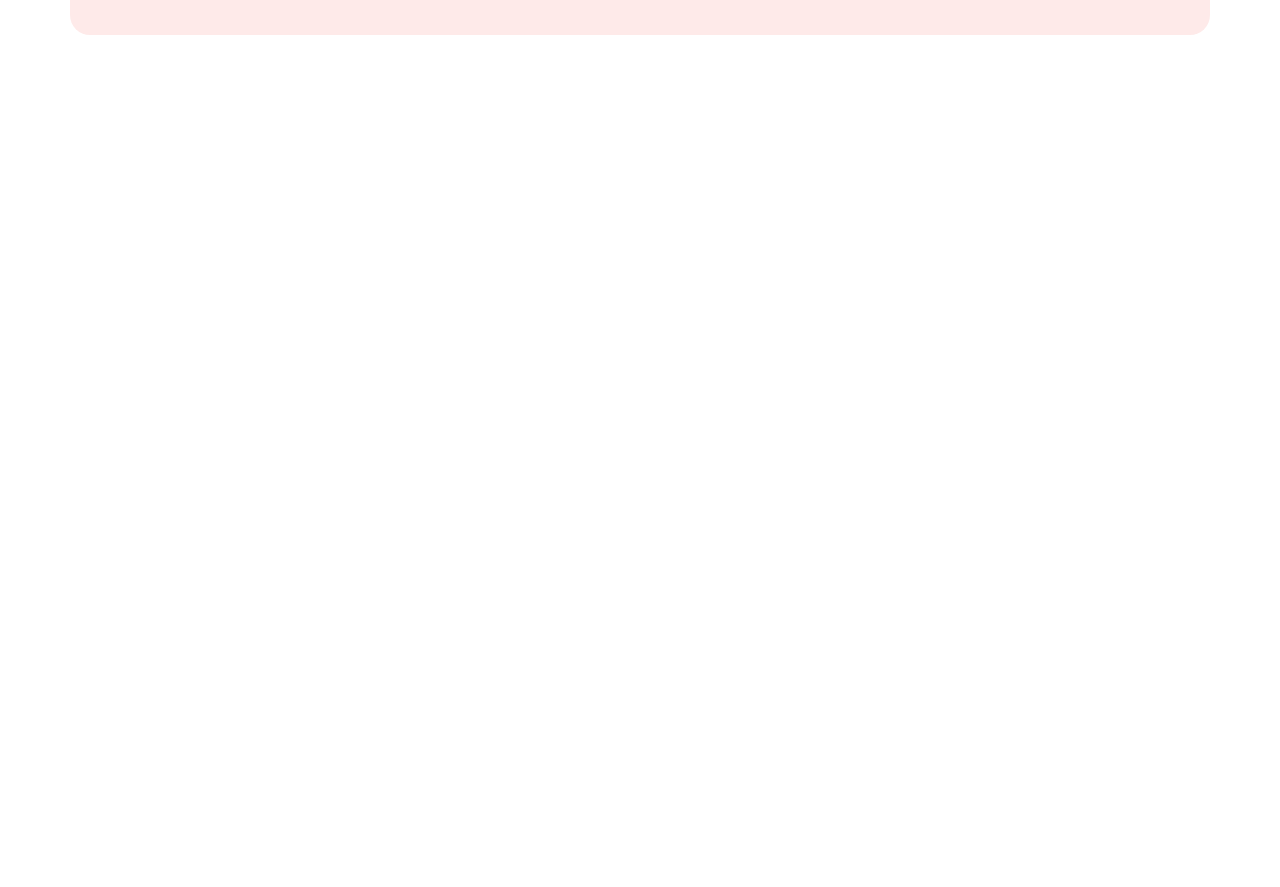
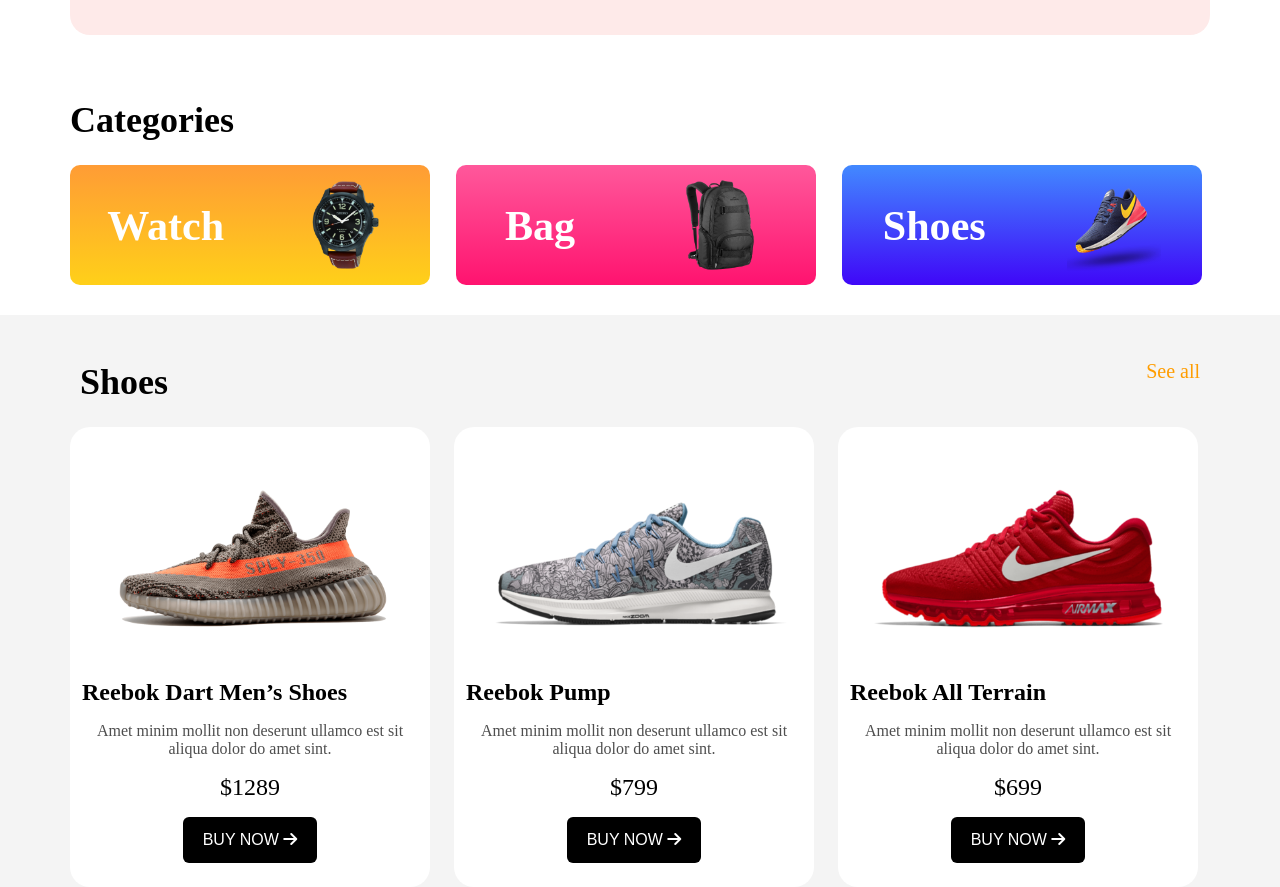
Before and after one commit to HabibShamun/Panda-Commerce, a plain HTML site: page index.html in a window 1280 px wide. Shown: the part 580-1467 px from the top of the page. Before the commit the page ends 800 px from the top, so only its background shows below. Drawn offline with Linux system fonts and the light colour scheme.

Commit message:
added the shoes selection portion

```diff
--- a/index.html
+++ b/index.html
@@ -49,9 +49,61 @@
                     <img src="./images/banner-images/tv.png" alt="">
                 </div>
             </div>
+            <div class="header-categories container">
+                <h2>Categories</h2>
+                <div class="category-container">
+                    <div class="category-card watch">
+                        <h3>Watch</h3>
+                        <img src="./images/categories/watch.png" alt="">
+                    </div>
+                    <div class="category-card bag">
+                        <h3>Bag</h3>
+                        <img src="./images/categories/bag.png" alt="">
+                    </div>
+                    <div class="category-card shoes">
+                        <h3>Shoes</h3>
+                        <img src="./images/categories/shoes.png" alt="">
+                    </div>
+                </div>
+            </div>
         </header>
 
         <main>
+
+            <section class="buying-portal container">
+                <div class="shoes-selection">
+                    <div class="shoes-header">
+                        <h2>Shoes</h2>
+                        <p>See all</p>
+                    </div>
+                    <div class="shoes-container">
+                        <div class="shoes-card">
+                            <img src="./images/shoes/shoe-1.png" alt="">
+                            <h3>Reebok Dart Men’s Shoes</h3>
+                            <p>Amet minim mollit non deserunt ullamco est sit aliqua dolor do amet sint. </p>
+                            <h4>$1289</h4>
+                            <button>BUY NOW <i class="fa-solid fa-arrow-right"></i> </button>
+                        </div>
+                        <div class="shoes-card">
+                            <img src="./images/shoes/shoe-2.png" alt="">
+                            <h3>Reebok Pump</h3>
+                            <p>Amet minim mollit non deserunt ullamco est sit aliqua dolor do amet sint. </p>
+                            <h4>$799</h4>
+                            <button>BUY NOW <i class="fa-solid fa-arrow-right"></i> </button>
+                        </div>
+                        <div class="shoes-card">
+                            <img src="./images/shoes/shoe-3.png" alt="">
+                        <h3>Reebok All Terrain</h3>
+                        <p>Amet minim mollit non deserunt ullamco est sit aliqua dolor do amet sint. </p>
+                        <h4>$699</h4>
+                        <button>BUY NOW <i class="fa-solid fa-arrow-right"></i> </button>
+                        </div>
+
+                    </div>
+                </div>
+                <div class="bag-selection"></div>
+            </section>
+
 
         </main>
 
--- a/style.css
+++ b/style.css
@@ -122,3 +122,121 @@
 }
 
 /* header-category */
+
+
+.header-categories{
+    padding: 64px 0px 30px 0px;
+}
+.category-container{
+    display: flex;
+    gap: 26px;
+
+}
+.header-categories h2{
+font-size: 36px;
+font-weight: 600;
+}
+.category-card{
+    display: flex;
+    justify-content: space-around;
+    border-radius: 10px;
+    align-items: center;
+    width: 360px;
+    height: 120px;
+    font-size: 36px;
+    font-weight: 500;
+    color: rgb(255, 255, 255);
+    margin-top: 24px;
+
+}
+.category-container .watch{
+    background: linear-gradient(rgb(255, 156, 53),
+rgb(255, 208, 25));
+}
+.category-container .bag{
+    background: linear-gradient(rgb(255, 88, 155),
+rgb(255, 19, 111));
+}
+.category-container .shoes{
+    background: linear-gradient(rgb(66, 137, 255),
+rgb(63, 7, 248));
+}
+.category-card img {
+    width: 94px;
+    height: 94px;
+}
+
+
+/* main*/
+main{
+    background-color: rgba(244, 244, 244, 1.00);
+
+}
+/*Shoes Section */
+
+.shoes-container{
+    display: flex;
+    gap: 24px;
+
+
+}
+.shoes-card{
+    width: 360px;
+    background-color: rgb(255, 255, 255);
+    padding: 24px 12px;
+    border-radius: 20px;
+}
+.shoes-header{
+    display: flex;
+    justify-content: space-between;
+    align-items: center;
+    padding: 0px 10px;
+}
+.shoes-header h2{
+    font-size: 36px;
+    font-weight: 600px;
+    margin: 46px 0px 24px;
+}
+.shoes-header p{
+    font-size: 20px;
+    font-weight: 500;
+    color: rgba(255, 157, 0, 1.00);
+}
+.shoes-card img{
+    width: 336px;
+    height: 202px;
+    margin-bottom: 22px;
+}
+.shoes-card h3{
+    font-size: 24px;
+    font-weight: 600;
+    margin-bottom: 16px;
+}
+.shoes-card p{
+    font-size: 16px;
+    font-weight: 500;
+    color: rgba(78, 78, 78, 1.00);
+    text-align: center;
+    margin-bottom: 16px;
+}
+
+.shoes-card h4{
+    font-weight: 500;
+    font-size: 24px;
+    text-align: center;
+    margin-bottom: 16px;
+}
+.shoes-card button{
+    padding: 14px 20px;
+    background-color: rgba(0, 0, 0, 1.00);
+    color: rgba(255, 255, 255, 1.00);
+    font-weight: 500;
+    font-size: 16px;
+    border: none;
+    border-radius: 6px;
+    display: block;
+    margin: 0px auto;
+    cursor: pointer;
+}
+
+/* bags section */
```
